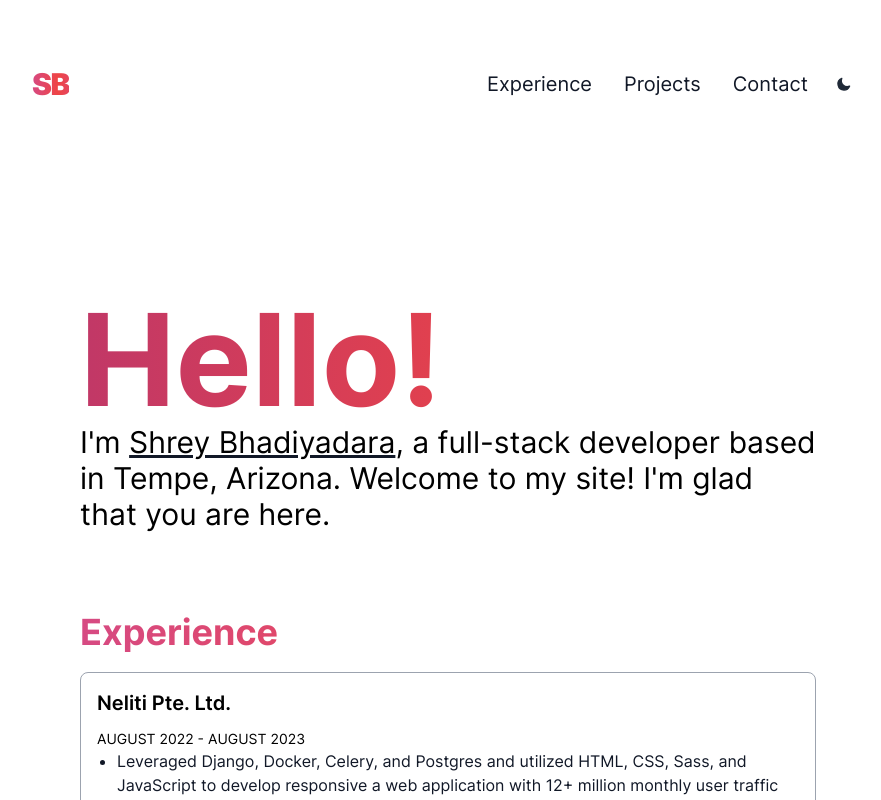
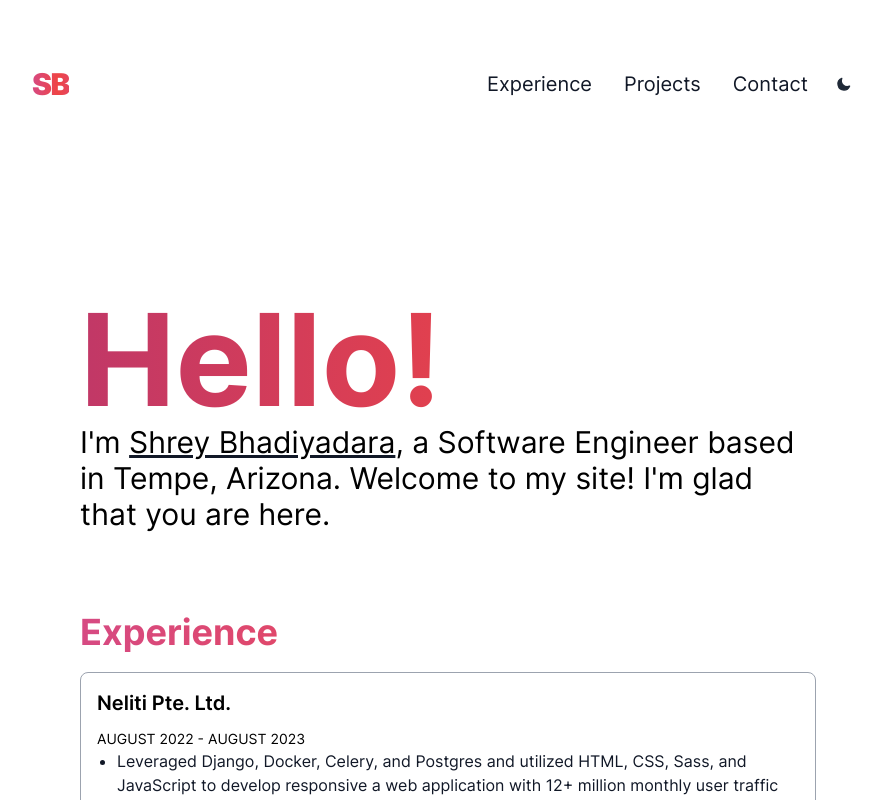
Before and after one commit to shrey333/portfolio, a Next.js app: page / in a window 1280 px wide. Shown: the top 800 px of the page, without its empty margins (192-1073 px from the left). Built offline with nearby package versions, Linux system fonts and the light colour scheme.

Commit message:
change position

```diff
--- a/components/personal.js
+++ b/components/personal.js
@@ -9,9 +9,9 @@ export default function Personal() {
                     <h3 className="text-xl sm:text-3xl text-semibold">
                         I&apos;m{" "}
                         <span className="underline text-bold decoration-gray-900 dark:decoration-gray-300">
-              Shrey Bhadiyadara
-            </span>
-                        , a full-stack developer based in Tempe, Arizona. Welcome to my
+                          Shrey Bhadiyadara
+                        </span>
+                        , a Software Engineer based in Tempe, Arizona. Welcome to my
                         site! I&apos;m glad that you are here.
                     </h3>
                 </div>
```
